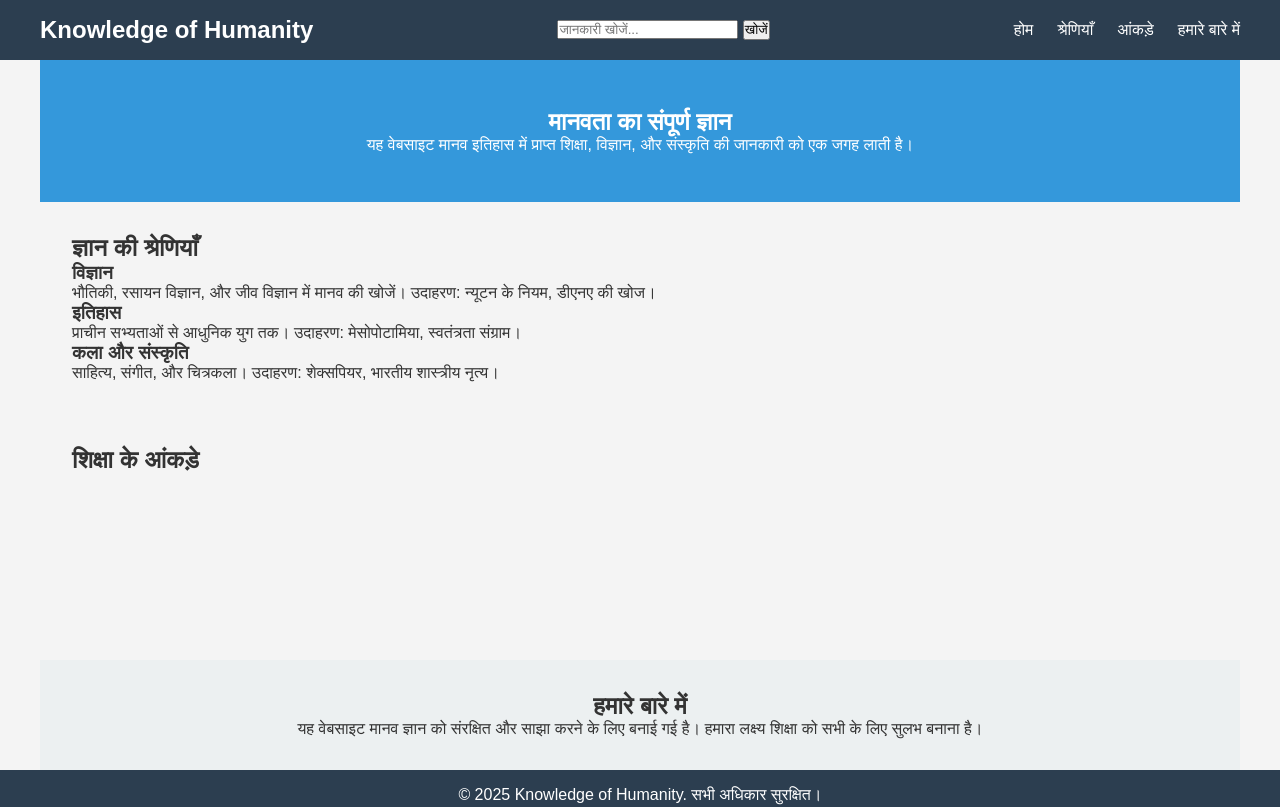
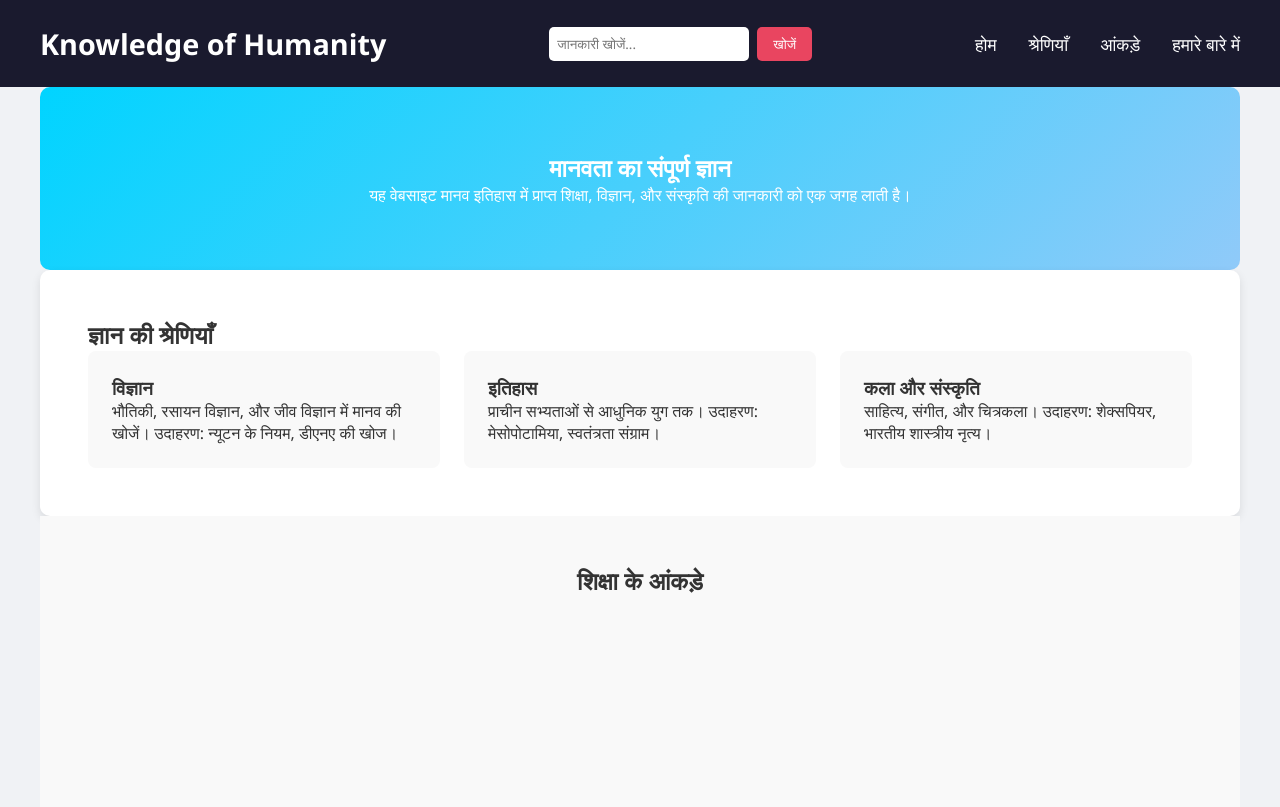
Before and after one commit to priteshy09/Number-gama, a plain HTML site: page index.html in a window 1280 px wide. Shown: the top 807 px of the page. Drawn offline with nearby package versions, Linux system fonts and the light colour scheme.

Commit message:
Update styles.css

```diff
--- a/styles.css
+++ b/styles.css
@@ -2,90 +2,134 @@
     margin: 0;
     padding: 0;
     box-sizing: border-box;
-    font-family: Arial, sans-serif;
+    font-family: 'Segoe UI', Tahoma, Geneva, Verdana, sans-serif;
 }
 
 body {
-    background-color: #f4f4f4;
+    background-color: #f0f2f5;
     color: #333;
 }
 
 header {
-    background-color: #2c3e50;
+    background-color: #1a1a2e;
     color: white;
-    padding: 1rem;
+    padding: 1.5rem;
+    position: sticky;
+    top: 0;
+    z-index: 100;
 }
 
 nav {
+    max-width: 1200px;
+    margin: 0 auto;
     display: flex;
     justify-content: space-between;
     align-items: center;
-    max-width: 1200px;
-    margin: 0 auto;
 }
 
 .logo {
-    font-size: 1.5rem;
+    font-size: 1.8rem;
     font-weight: bold;
+}
+
+.search-bar {
+    display: flex;
+    gap: 0.5rem;
+}
+
+.search-bar input {
+    padding: 0.5rem;
+    border: none;
+    border-radius: 5px;
+    width: 200px;
+}
+
+.search-bar button {
+    padding: 0.5rem 1rem;
+    background-color: #e94560;
+    color: white;
+    border: none;
+    border-radius: 5px;
+    cursor: pointer;
+}
+
+.search-bar button:hover {
+    background-color: #d32f2f;
 }
 
 nav ul {
     list-style: none;
     display: flex;
-    gap: 1.5rem;
+    gap: 2rem;
 }
 
 nav ul li a {
     color: white;
     text-decoration: none;
-    font-size: 1rem;
+    font-size: 1.1rem;
 }
 
 nav ul li a:hover {
-    color: #3498db;
+    color: #00d4ff;
 }
 
 section {
-    padding: 2rem;
+    padding: 3rem;
     max-width: 1200px;
     margin: 0 auto;
 }
 
 #home {
     text-align: center;
-    background-color: #3498db;
+    background: linear-gradient(135deg, #00d4ff, #90caf9);
     color: white;
-    padding: 3rem;
+    padding: 4rem;
+    border-radius: 10px;
 }
 
-#countries {
+#categories {
     background-color: white;
+    border-radius: 10px;
+    box-shadow: 0 4px 10px rgba(0,0,0,0.1);
 }
 
-.country-list {
-    display: flex;
-    flex-wrap: wrap;
-    gap: 1rem;
-    justify-content: center;
+.category-list {
+    display: grid;
+    grid-template-columns: repeat(auto-fit, minmax(250px, 1fr));
+    gap: 1.5rem;
 }
 
-.country-card {
-    background-color: #ecf0f1;
-    padding: 1rem;
+.category-card {
+    background-color: #f9f9f9;
+    padding: 1.5rem;
     border-radius: 8px;
-    width: 300px;
-    box-shadow: 0 2px 5px rgba(0,0,0,0.1);
+    transition: transform 0.3s;
+}
+
+.category-card:hover {
+    transform: translateY(-5px);
+}
+
+#stats {
+    text-align: center;
+    background-color: #f9f9f9;
+}
+
+.chart-container {
+    max-width: 600px;
+    margin: 2rem auto;
 }
 
 #about {
     text-align: center;
-    background-color: #ecf0f1;
+    background-color: white;
+    border-radius: 10px;
 }
 
 footer {
     text-align: center;
-    padding: 1rem;
-    background-color: #2c3e50;
+    padding: 1.5rem;
+    background-color: #1a1a2e;
     color: white;
 }
 
@@ -96,7 +140,11 @@ footer {
         gap: 1rem;
     }
 
-    .country-card {
+    .search-bar input {
         width: 100%;
     }
+
+    section {
+        padding: 1.5rem;
+    }
 }
```
